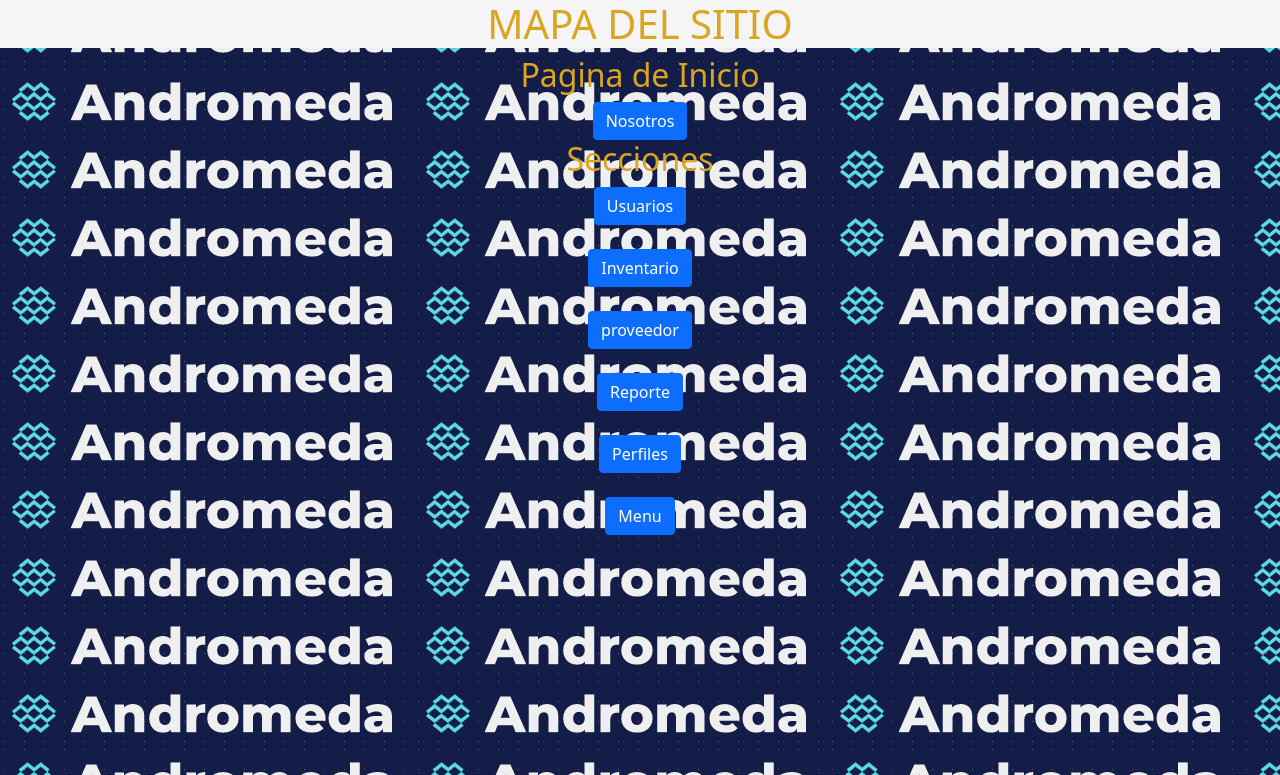
After one commit to FeriaMaomao/Proyecto-Frontend, a PHP site: page /Vista/mapa-del-sitio.html in a window 1280 px wide. The commit adds this page. Shown: the top 775 px of the page. Run offline with PHP 8.4, Linux system fonts and the light colour scheme.

Commit message:
se añade mapa de sitio y actualizaciones Leonel Palacios

```diff
--- a/CSS/style.css
+++ b/CSS/style.css
@@ -38,3 +38,18 @@
     margin: 30px 0px;
 }
 /*Fin Quienes Somos*/
+
+.body-mapa{
+    background-image: url("../Imagenes/logo\ andromeda.PNG");
+}
+.container-mapa-sitio{
+    text-align: center;
+    color:goldenrod;
+}
+h1:hover{
+    background-color: whitesmoke;
+    display: block;
+}
+h2:hover{
+    background-color: whitesmoke;
+}
--- /dev/null
+++ b/Vista/mapa-del-sitio.html
@@ -0,0 +1,173 @@
+<!DOCTYPE html>
+<html lang="en">
+
+<head>
+    <meta charset="UTF-8" />
+    <meta http-equiv="X-UA-Compatible" content="IE=edge" />
+    <meta name="viewport" content="width=device-width, initial-scale=1.0" />
+    <title>Mapa del Sitio</title>
+    <!-- CSS only -->
+    <link href="https://cdn.jsdelivr.net/npm/bootstrap@5.0.0-beta3/dist/css/bootstrap.min.css" rel="stylesheet"
+        integrity="sha384-eOJMYsd53ii+scO/bJGFsiCZc+5NDVN2yr8+0RDqr0Ql0h+rP48ckxlpbzKgwra6" crossorigin="anonymous" />
+    <link rel="stylesheet" href="../CSS/style.css" />
+</head>
+
+<body class="body-mapa">
+    <div class="container-fluid container-mapa-sitio">
+        <h1>MAPA DEL SITIO</h1>
+
+        <h2>Pagina de Inicio</h2>
+        <button type="button" class="btn btn-primary" onclick="location.href='https://www.google.com'">
+            Nosotros</button>
+        <h2>Secciones</h2>
+        <!-- Button trigger modal -->
+        <button type="button" class="btn btn-primary" data-bs-toggle="modal" data-bs-target="#exampleModal">
+            Usuarios
+        </button>
+        <!-- Modal -->
+        <div class="modal fade" id="exampleModal" tabindex="-1" aria-labelledby="exampleModalLabel" aria-hidden="true">
+            <div class="modal-dialog">
+                <div class="modal-content">
+                    <div class="modal-header">
+                        <button type="button" class="btn-close" data-bs-dismiss="modal" aria-label="Close"></button>
+                    </div>
+                    <div class="modal-footer">
+                        <button type="button" class="btn btn-primary"
+                            onclick="location.href='https://www.google.com'">Registrar Usuarios</button>
+                        <button type="button" class="btn btn-primary"
+                            onclick="location.href='https://www.google.com'">Eliminar Usuarios</button>
+                        <button type="button" class="btn btn-primary"
+                            onclick="location.href='https://www.google.com'">Actualizar Usuarios</button>
+                    </div>
+                </div>
+            </div>
+        </div>
+
+        <br><br>
+        <!-- Button trigger modal -->
+        <button type="button" class="btn btn-primary" data-bs-toggle="modal" data-bs-target="#exampleModal">
+            Inventario
+        </button>
+        <!-- Modal -->
+        <div class="modal fade" id="exampleModal" tabindex="-1" aria-labelledby="exampleModalLabel" aria-hidden="true">
+            <div class="modal-dialog">
+                <div class="modal-content">
+                    <div class="modal-header">
+                        <button type="button" class="btn-close" data-bs-dismiss="modal" aria-label="Close"></button>
+                    </div>
+                    <div class="modal-footer">
+                        <button type="button" class="btn btn-primary"
+                            onclick="location.href='https://www.google.com'">Registrar Activo</button>
+                        <button type="button" class="btn btn-primary"
+                            onclick="location.href='https://www.google.com'">Eliminar Activo</button>
+                        <button type="button" class="btn btn-primary"
+                            onclick="location.href='https://www.google.com'">Actualizar Activo</button>
+                    </div>
+                </div>
+            </div>
+        </div>
+
+
+        <br><br>
+        <!-- Button trigger modal -->
+        <button type="button" class="btn btn-primary" data-bs-toggle="modal" data-bs-target="#exampleModal">
+            proveedor
+        </button>
+        <!-- Modal -->
+        <div class="modal fade" id="exampleModal" tabindex="-1" aria-labelledby="exampleModalLabel" aria-hidden="true">
+            <div class="modal-dialog">
+                <div class="modal-content">
+                    <div class="modal-header">
+                        <button type="button" class="btn-close" data-bs-dismiss="modal" aria-label="Close"></button>
+                    </div>
+                    <div class="modal-footer">
+                        <button type="button" class="btn btn-primary"
+                            onclick="location.href='https://www.google.com'">Registrar proveedor</button>
+                        <button type="button" class="btn btn-primary"
+                            onclick="location.href='https://www.google.com'">Eliminar proveedor</button>
+                        <button type="button" class="btn btn-primary"
+                            onclick="location.href='https://www.google.com'">Actualizar proveedor</button>
+                    </div>
+                </div>
+            </div>
+        </div>
+
+
+        <br><br>
+        <!-- Button trigger modal -->
+        <button type="button" class="btn btn-primary" data-bs-toggle="modal" data-bs-target="#exampleModal">
+            Reporte
+        </button>
+        <!-- Modal -->
+        <div class="modal fade" id="exampleModal" tabindex="-1" aria-labelledby="exampleModalLabel" aria-hidden="true">
+            <div class="modal-dialog">
+                <div class="modal-content">
+                    <div class="modal-header">
+                        <button type="button" class="btn-close" data-bs-dismiss="modal" aria-label="Close"></button>
+                    </div>
+                    <div class="modal-footer">
+                        <button type="button" class="btn btn-primary"
+                            onclick="location.href='https://www.google.com'">Descargar masivos de Activos</button>
+                        <button type="button" class="btn btn-primary"
+                            onclick="location.href='https://www.google.com'">Descargar reporte por busqueda</button>
+                    </div>
+                </div>
+            </div>
+        </div>
+
+
+        <br><br>
+        <!-- Button trigger modal -->
+        <button type="button" class="btn btn-primary" data-bs-toggle="modal" data-bs-target="#exampleModal">
+            Perfiles
+        </button>
+        <!-- Modal -->
+        <div class="modal fade" id="exampleModal" tabindex="-1" aria-labelledby="exampleModalLabel" aria-hidden="true">
+            <div class="modal-dialog">
+                <div class="modal-content">
+                    <div class="modal-header">
+                        <button type="button" class="btn-close" data-bs-dismiss="modal" aria-label="Close"></button>
+                    </div>
+                    <div class="modal-footer">
+                        <button type="button" class="btn btn-primary"
+                            onclick="location.href='https://www.google.com'">Registrar Perfiles</button>
+                        <button type="button" class="btn btn-primary"
+                            onclick="location.href='https://www.google.com'">Eliminar Perfiles</button>
+                        <button type="button" class="btn btn-primary"
+                            onclick="location.href='https://www.google.com'">Actualizar Perfiles</button>
+                    </div>
+                </div>
+            </div>
+        </div>
+
+
+        <br><br>
+        <!-- Button trigger modal -->
+        <button type="button" class="btn btn-primary" data-bs-toggle="modal" data-bs-target="#exampleModal">
+            Menu
+        </button>
+        <!-- Modal -->
+        <div class="modal fade" id="exampleModal" tabindex="-1" aria-labelledby="exampleModalLabel" aria-hidden="true">
+            <div class="modal-dialog">
+                <div class="modal-content">
+                    <div class="modal-header">
+                        <button type="button" class="btn-close" data-bs-dismiss="modal" aria-label="Close"></button>
+                    </div>
+                    <div class="modal-footer">
+                        <button type="button" class="btn btn-primary"
+                            onclick="location.href='https://www.google.com'">Mapa del sitio</button>
+                        <button type="button" class="btn btn-primary"
+                            onclick="location.href='https://www.google.com'">Cerrar Sesion</button>
+                    </div>
+                </div>
+            </div>
+        </div>
+    </div>
+
+    <!-- JavaScript Bundle with Popper -->
+    <script src="https://cdn.jsdelivr.net/npm/bootstrap@5.0.0-beta3/dist/js/bootstrap.bundle.min.js"
+        integrity="sha384-JEW9xMcG8R+pH31jmWH6WWP0WintQrMb4s7ZOdauHnUtxwoG2vI5DkLtS3qm9Ekf"
+        crossorigin="anonymous"></script>
+</body>
+
+</html>
```
